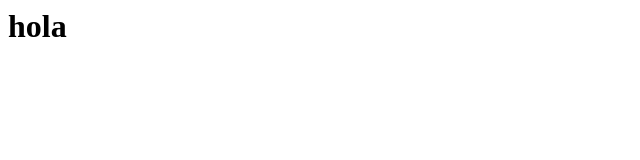
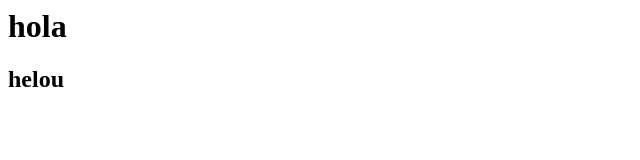
Before and after one commit to tallerdeaplicaciones/Interfaz, a plain HTML site: page PaginaAdministradores/dev/views/pruebagit.html in a window 1280 px wide. Shown: the full height of the page, 0-640 px from the left. Drawn offline with Linux system fonts and the light colour scheme.

Commit message:
pruebagitt

```diff
--- a/PaginaAdministradores/dev/views/pruebagit.html
+++ b/PaginaAdministradores/dev/views/pruebagit.html
@@ -6,5 +6,6 @@
 </head>
 <body>
     <h1>hola</h1>
+    <h2>helou</h2>
 </body>
 </html>
```
